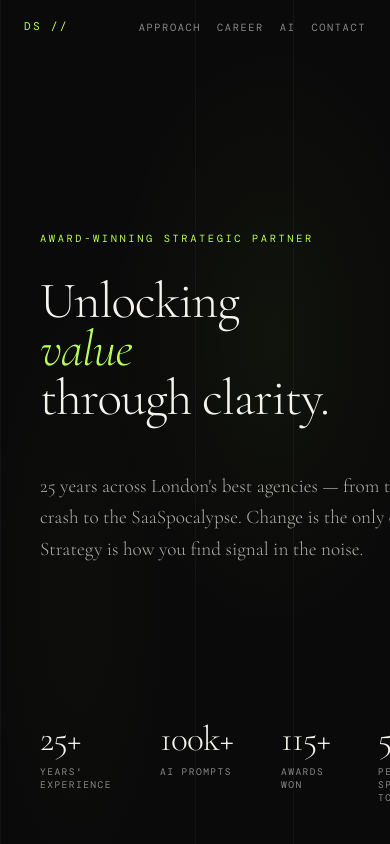
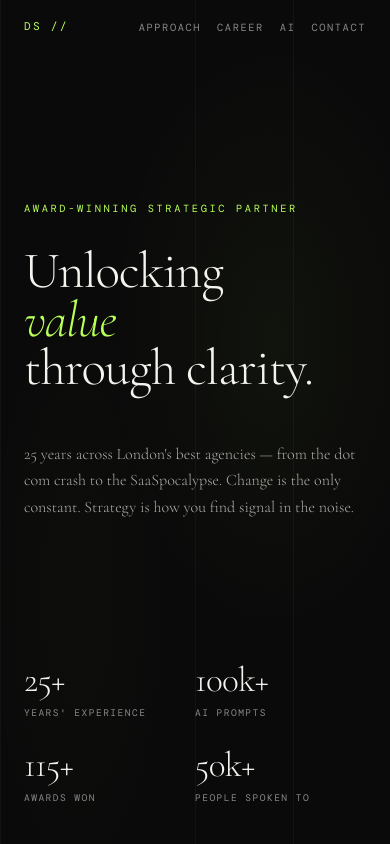
Before and after one commit to davidskerrett/TGD, a plain HTML site: page index.html in a window 390 px wide. Shown: the top 844 px of the page. Drawn offline with nearby package versions, Linux system fonts and the light colour scheme; a web font is replaced by a local one.

Commit message:
Add files via upload

```diff
--- a/index.html
+++ b/index.html
@@ -635,6 +635,39 @@
     .hero-headline { font-size: 3.2rem; }
     nav { padding: 1rem 1.5rem; }
     .nav-links { gap: 1rem; }
+
+    /* Hero text wrapping fixes */
+    .hero { padding: 0 1.5rem; }
+    .hero-sub {
+      font-size: 1rem;
+      max-width: 100%;
+      width: 100%;
+    }
+    .hero-content { padding-top: 7rem; }
+
+    /* Stats stack on mobile */
+    .hero-bottom {
+      flex-direction: column;
+      align-items: flex-start;
+      gap: 2rem;
+    }
+    .hero-stat-row {
+      flex-wrap: wrap;
+      gap: 1.5rem;
+    }
+    .stat { min-width: calc(50% - 1.5rem); }
+    .scroll-cue { display: none; }
+
+    /* Section padding */
+    .section, .career-section { padding: 4rem 1.5rem; }
+    .approach-section, .ai-section { padding: 4rem 1.5rem; }
+    .contact-section { padding: 5rem 1.5rem 3rem; }
+
+    /* Contact links stack */
+    .contact-links { flex-direction: column; align-items: center; gap: 1.2rem; }
+
+    /* Timeline clients wrap */
+    .timeline-clients { white-space: normal; }
   }
 </style>
 </head>
```
